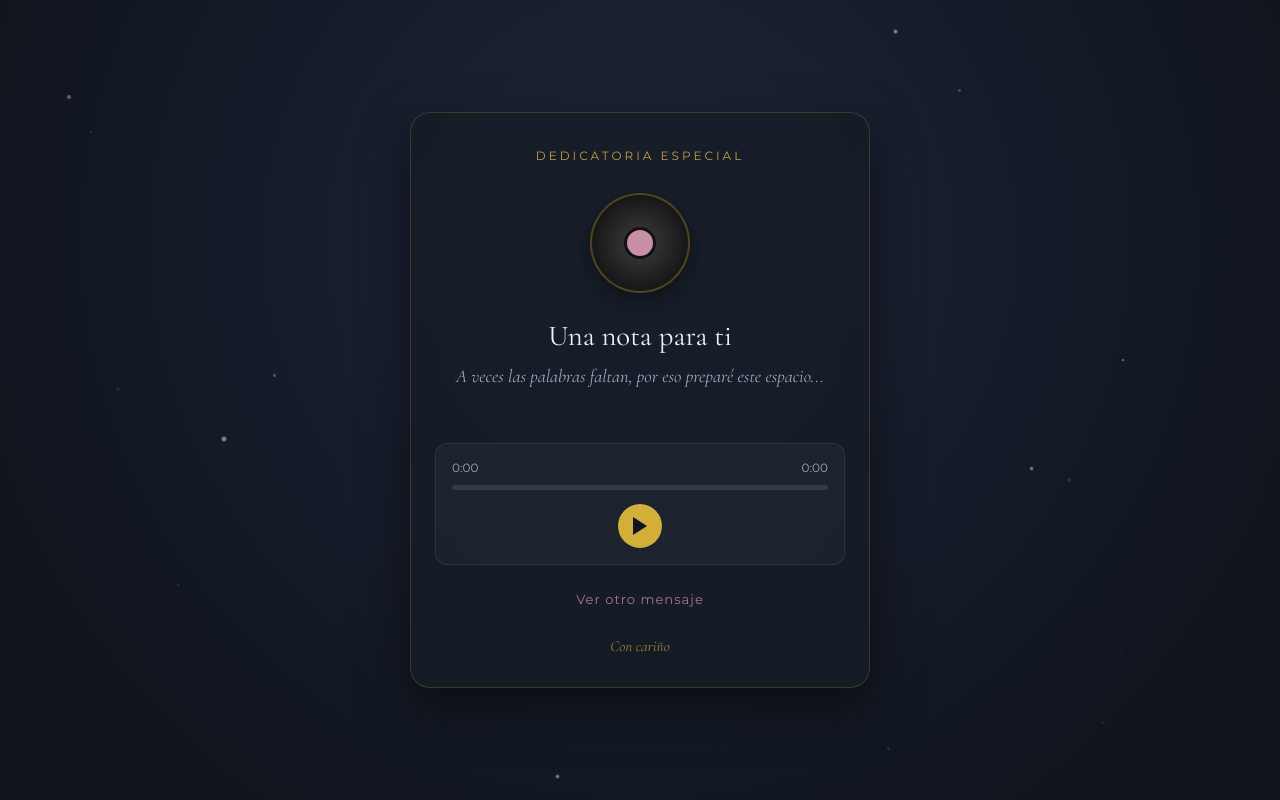
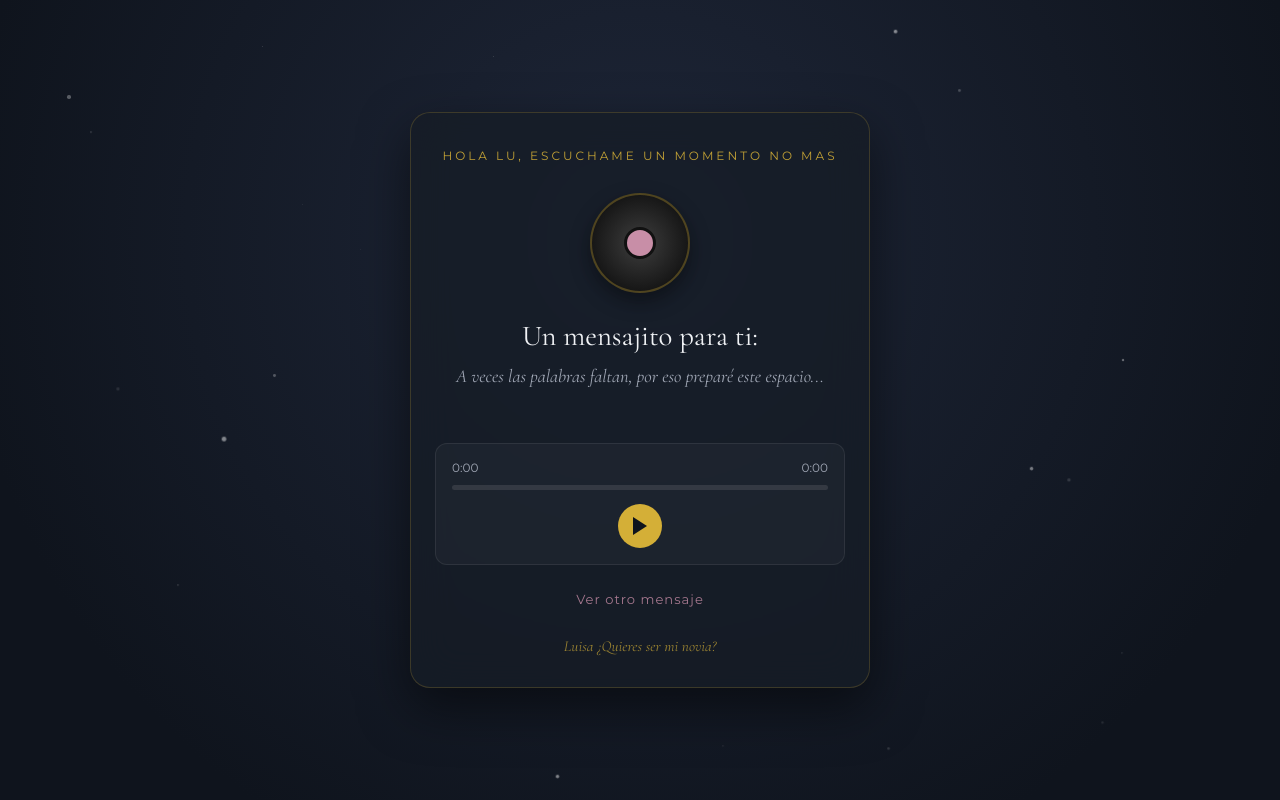
Before and after one commit to AlgunCamilo/disculpa, a plain HTML site: page index.html in a window 1280 px wide. Drawn offline with nearby package versions, Linux system fonts and the light colour scheme.

Commit message:
Update index.html

```diff
--- a/index.html
+++ b/index.html
@@ -15,7 +15,7 @@
   <!-- Tarjeta Elegante Principal -->
   <main class="romantic-card">
     <div class="card-header">
-      <span class="header-tag">Dedicatoria especial</span>
+      <span class="header-tag">Hola Lu, escuchame un momento no mas </span>
     </div>
 
     <div class="card-body">
@@ -27,7 +27,7 @@
       </div>
 
       <div class="message-container">
-        <h1 class="card-title">Una nota para ti</h1>
+        <h1 class="card-title">Un mensajito para ti: </h1>
         <p id="typed-text" class="note-text"></p>
       </div>
 
@@ -61,7 +61,7 @@
     </div>
 
     <div class="card-footer">
-      <span>Con cariño</span>
+      <span>Luisa ¿Quieres ser mi novia?</span>
     </div>
   </main>
 
```
